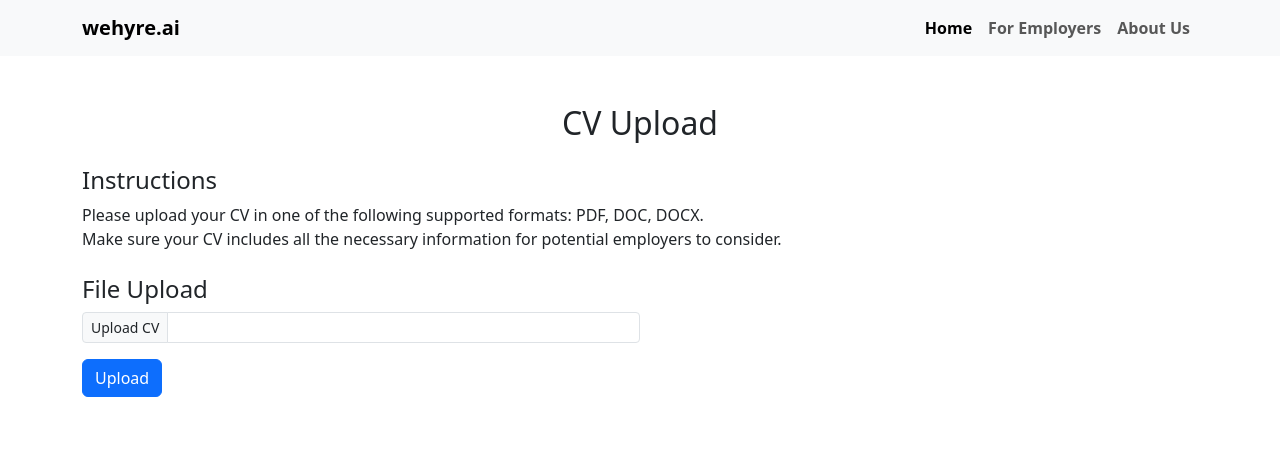
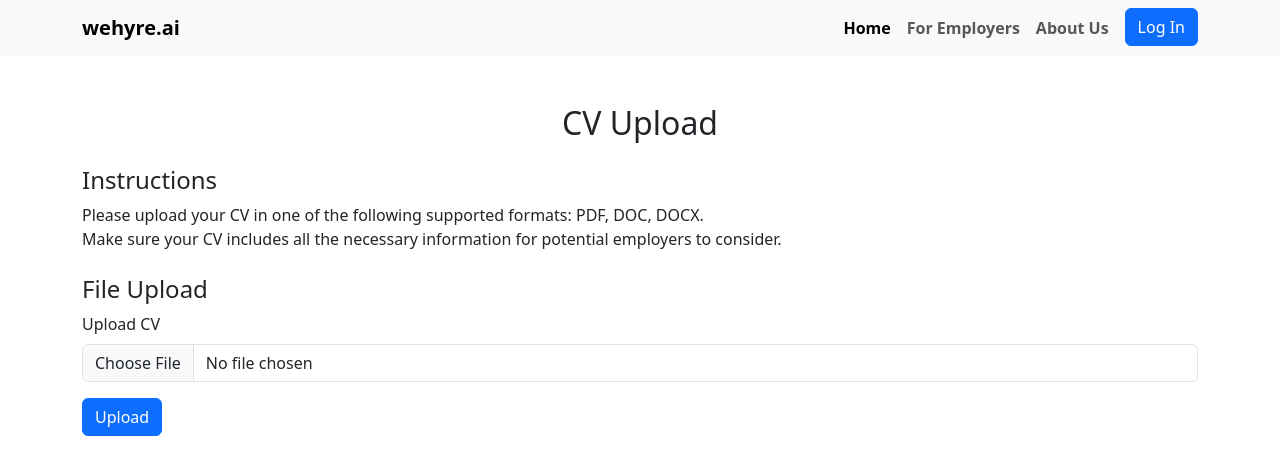
Before and after one commit to prajwal-tomar/wehyre.ai, a React (Create React App) app: page /cv-upload in a window 1280 px wide. Shown: the top 474 px of the page. Built offline with nearby package versions, Linux system fonts and the light colour scheme; a web font is replaced by a local one.

Commit message:
Added user authentication

```diff
--- a/package.json
+++ b/package.json
@@ -3,9 +3,11 @@
   "version": "0.1.0",
   "private": true,
   "dependencies": {
+    "@auth0/auth0-react": "^2.1.0",
     "@testing-library/jest-dom": "^5.16.5",
     "@testing-library/react": "^13.4.0",
     "@testing-library/user-event": "^13.5.0",
+    "axios": "^1.4.0",
     "bootstrap": "^5.3.0",
     "react": "^18.2.0",
     "react-bootstrap": "^2.7.4",
--- a/src/Components/CVUpload.js
+++ b/src/Components/CVUpload.js
@@ -1,53 +1,34 @@
 import React, { useState } from "react";
-import { Container, Form, Button, Alert, InputGroup } from "react-bootstrap";
+import { Container, Form, Button } from "react-bootstrap";
+import axios from "axios";
 
 const CVUpload = () => {
-  // State for file upload and feedback
   const [selectedFile, setSelectedFile] = useState(null);
-  const [uploadSuccess, setUploadSuccess] = useState(false);
-  const [uploadError, setUploadError] = useState(false);
 
-  // Handle file selection
   const handleFileSelect = (e) => {
     setSelectedFile(e.target.files[0]);
   };
 
-  // Handle file upload
-  const handleFileUpload = (e) => {
+  const handleFileUpload = async (e) => {
     e.preventDefault();
 
-    // Simulate file upload process
-    // Replace this with your actual upload logic
+    if (selectedFile) {
+      const formData = new FormData();
+      formData.append("file", selectedFile);
 
-    if (selectedFile) {
-      // Check file format and requirements
-      const allowedFormats = ["pdf", "doc", "docx"];
-      const fileFormat = selectedFile.name.split(".").pop().toLowerCase();
-
-      if (allowedFormats.includes(fileFormat)) {
-        // Upload success
-        setUploadSuccess(true);
-        setUploadError(false);
-      } else {
-        // Upload error: Invalid file format
-        setUploadSuccess(false);
-        setUploadError(true);
+      try {
+        await axios.post("http://127.0.0.1:5000/upload_resume", formData);
+        console.log("File uploaded successfully!");
+      } catch (error) {
+        console.error("Error uploading file:", error);
       }
-    } else {
-      // Upload error: No file selected
-      setUploadSuccess(false);
-      setUploadError(true);
     }
-
-    // Clear the selected file
-    setSelectedFile(null);
   };
 
   return (
     <Container className="my-5">
       <h2 className="text-center mb-4">CV Upload</h2>
 
-      {/* Instructions */}
       <div className="mb-4">
         <h4>Instructions</h4>
         <p>
@@ -57,42 +38,19 @@ const CVUpload = () => {
         </p>
       </div>
 
-      {/* File Upload */}
       <div className="mb-4">
         <h4>File Upload</h4>
         <Form onSubmit={handleFileUpload}>
-          <InputGroup size="sm" className="mb-3 w-50">
-            <InputGroup.Text
-              id="inputGroup-sizing-sm"
-              onChange={handleFileSelect}
-            >
-              Upload CV
-            </InputGroup.Text>
-            <Form.Control
-              aria-label="Small"
-              aria-describedby="inputGroup-sizing-sm"
-            />
-          </InputGroup>
+          <Form.Group controlId="formFile" className="mb-3">
+            <Form.Label>Upload CV</Form.Label>
+            <Form.Control type="file" onChange={handleFileSelect} />
+          </Form.Group>
 
           <Button variant="primary" type="submit">
             Upload
           </Button>
         </Form>
       </div>
-
-      {/* Feedback */}
-      {uploadSuccess && (
-        <Alert variant="success" className="mb-4">
-          CV uploaded successfully!
-        </Alert>
-      )}
-
-      {uploadError && (
-        <Alert variant="danger" className="mb-4">
-          There was an error uploading the CV. Please make sure you have
-          selected a valid file in one of the supported formats.
-        </Alert>
-      )}
     </Container>
   );
 };
--- a/src/Components/CustomNavbar.js
+++ b/src/Components/CustomNavbar.js
@@ -1,45 +1,23 @@
 import React from "react";
 import { Link } from "react-router-dom";
-// import { Navbar, Nav, Container } from "react-bootstrap";
+import { Button } from "react-bootstrap";
+import { useAuth0 } from "@auth0/auth0-react";
 
 const CustomNavbar = () => {
+  const { loginWithRedirect } = useAuth0();
+  const { logout } = useAuth0();
+  const { user, isAuthenticated } = useAuth0();
+  console.log(isAuthenticated);
+
   return (
-    // <Container>
-    //   <Navbar bg="light" expand="lg" sticky="top">
-    //     <Navbar.Brand as={Link} to="/">
-    //       {/* <img src="your-logo.png" alt="wehyre.ai" /> */}
-    //       wehyre.ai
-    //     </Navbar.Brand>
-    //     <Navbar.Toggle aria-controls="navbar-nav" />
-    //     <Navbar.Collapse id="navbar-nav">
-    //       <Nav className="ml-auto">
-    //         <Nav.Link as={Link} to="/" exact>
-    //           Home
-    //         </Nav.Link>
-    //         <Nav.Link as={Link} to="/job-listings">
-    //           Job Listings
-    //         </Nav.Link>
-    //         <Nav.Link as={Link} to="/cv-upload">
-    //           CV Upload
-    //         </Nav.Link>
-    //         <Nav.Link as={Link} to="/employer-portal">
-    //           Employer Portal
-    //         </Nav.Link>
-    //         <Nav.Link as={Link} to="/about-us">
-    //           About Us
-    //         </Nav.Link>
-    //       </Nav>
-    //     </Navbar.Collapse>
-    //   </Navbar>
-    // </Container>
     <nav className="navbar navbar-light bg-light navbar-expand-lg p-2">
       <div className="container">
-        <Link to="/" exact className="navbar-brand fw-bold">
+        <Link to="/" className="navbar-brand fw-bold">
           wehyre.ai
         </Link>
         <ul className="navbar-nav ms-auto mb-2 mb-lg-0 fw-semibold fs-6">
-        <li className="nav-item">
-            <Link to="/" exact className="nav-link active">
+          <li className="nav-item">
+            <Link to="/" className="nav-link active">
               Home
             </Link>
           </li>
@@ -53,8 +31,40 @@ const CustomNavbar = () => {
               About Us
             </Link>
           </li>
+          {isAuthenticated ? (
+            <li>
+              <Button
+                variant="danger"
+                onClick={() => logout({ returnTo: window.location.origin })}
+                className="ms-2"
+              >
+                Log Out
+              </Button>
+            </li>
+          ) : (
+            <li>
+              <Button className="ms-2" onClick={() => loginWithRedirect()}>
+                Log In
+              </Button>
+            </li>
+          )}
         </ul>
       </div>
+      {isAuthenticated ? (
+        <div className="flex justify-center align-items-center mx-auto">
+          <p className="mr-4 mb-0">Welcome, {user.name}</p>
+          <div className="rounded-circle overflow-hidden">
+            {" "}
+            <img
+              src={user.picture}
+              alt={user.name}
+              style={{ width: "50px", height: "50px" }}
+            />{" "}
+          </div>
+        </div>
+      ) : (
+        ""
+      )}
     </nav>
   );
 };
--- a/src/Components/Home.js
+++ b/src/Components/Home.js
@@ -1,14 +1,21 @@
 import React from "react";
-import { Container, Card, Button } from "react-bootstrap";
+import { Container, Button } from "react-bootstrap";
+import { useAuth0 } from "@auth0/auth0-react";
 
 const Home = () => {
+  const { user, isAuthenticated } = useAuth0();
   return (
     <div>
       <div className="bg-primary text-white text-center py-5">
         <Container>
-          <h1 className="display-4 mb-4">
-            Connecting Talented Job Seekers with the Right Employers
-          </h1>
+          {isAuthenticated ? (
+            <h1 className="display-4 mb-4">Welcome, {user.name} </h1>
+          ) : (
+            <h1 className="display-4 mb-4">
+              Connecting Talented Job Seekers with the Right Employers
+            </h1>
+          )}
+
           <p className="lead mb-4">
             Welcome to wehyre.ai - your gateway to finding the perfect job
             opportunity. <br /> Find your dream job today!
@@ -90,7 +97,8 @@ const Home = () => {
                 <blockquote className="blockquote mb-0">
                   <p>
                     "I had a fantastic experience using wehyre.ai. Their
-                    personalized job recommendations made my job search so much smoother."
+                    personalized job recommendations made my job search so much
+                    smoother."
                   </p>
                   <footer className="blockquote-footer">
                     Jane Smith, Analyst
--- a/src/index.js
+++ b/src/index.js
@@ -1,16 +1,19 @@
-import React from 'react';
-import ReactDOM from 'react-dom/client';
-import App from './App';
-import reportWebVitals from './reportWebVitals';
+import React from "react";
+import ReactDOM from "react-dom/client";
+import App from "./App";
+import { Auth0Provider } from "@auth0/auth0-react";
 
-const root = ReactDOM.createRoot(document.getElementById('root'));
+const root = ReactDOM.createRoot(document.getElementById("root"));
 root.render(
   <React.StrictMode>
-    <App />
+    <Auth0Provider
+      domain="dev-w8w3hn4ajik7cbfm.us.auth0.com"
+      clientId="c85TCTJVoWtoWrdY4AsVjf82VbV8MFk6"
+      authorizationParams={{
+        redirect_uri: window.location.origin,
+      }}
+    >
+      <App />
+    </Auth0Provider>
   </React.StrictMode>
 );
-
-// If you want to start measuring performance in your app, pass a function
-// to log results (for example: reportWebVitals(console.log))
-// or send to an analytics endpoint. Learn more: https://bit.ly/CRA-vitals
-reportWebVitals();
```
Also changed, not shown: src/App.js (+10 -11 lines), 1 other file (tests, documents, lock files or other folders).
